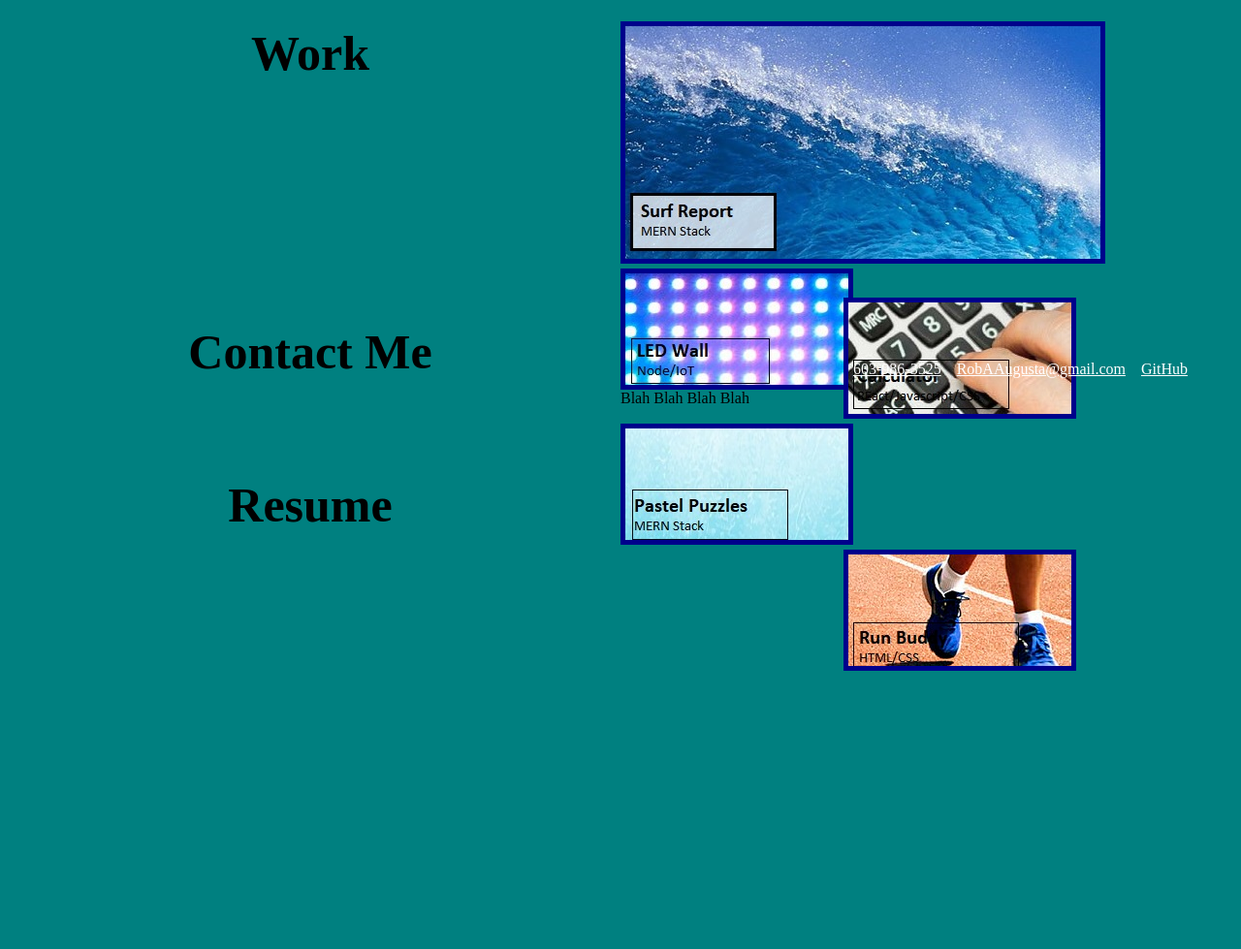
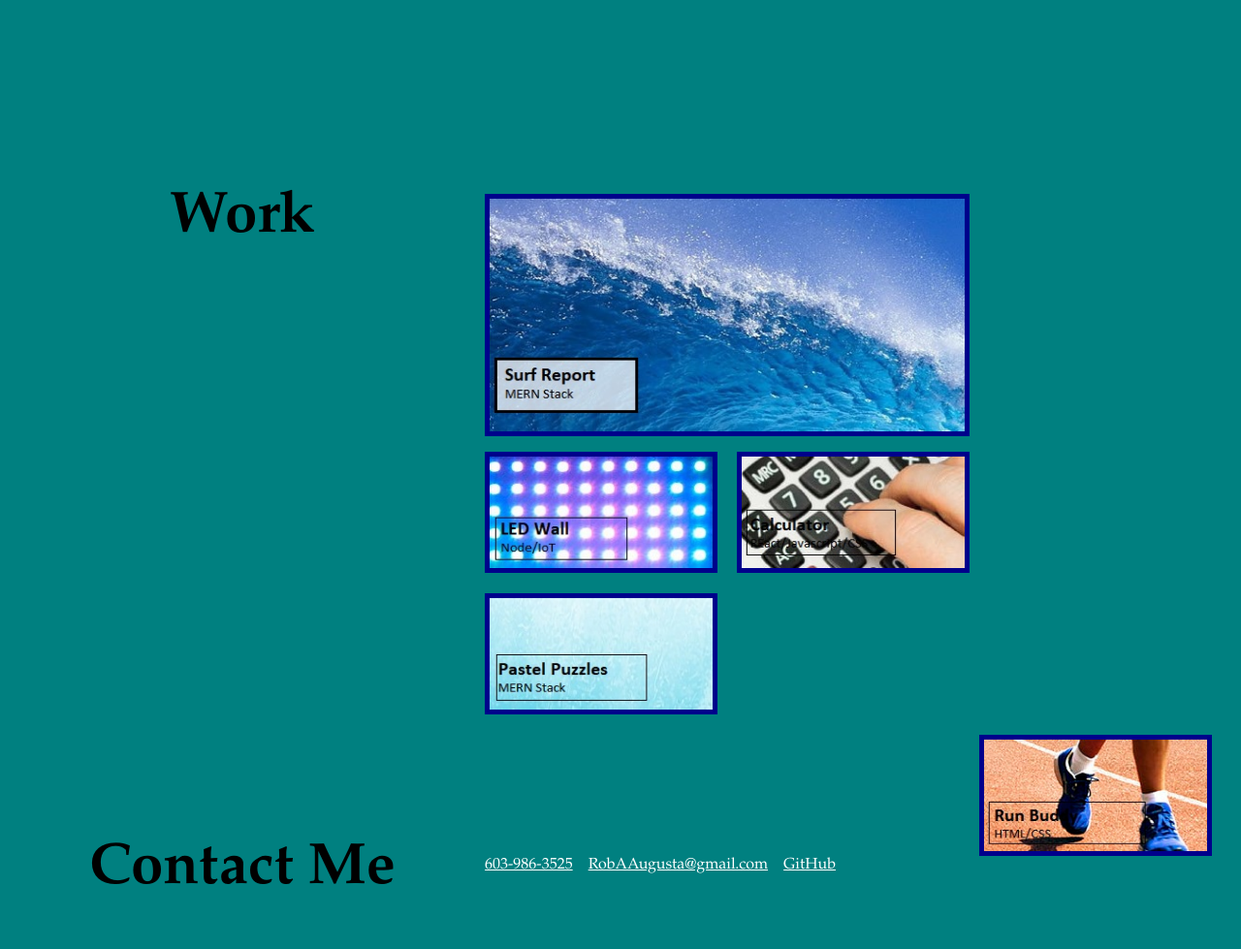
Before and after one commit to Offspringjunky90/BootcampHW-Week-of-September-18-2021, a plain HTML site: page index2.html in a window 1280 px wide. Shown: the part 755-1734 px from the top of the page at 97% size. Before the commit the page ends 1507 px from the top, so only its background shows below. Drawn offline with Linux system fonts and the light colour scheme.

Commit message:
Updated Index and CSS

```diff
--- a/index2.html
+++ b/index2.html
@@ -11,60 +11,41 @@
             <div>
                 <ul>
                     <li>
-                        <a href="about-me">About Me</a>
+                        <a href="#aboutme"><u>About Me</u></a>
                     </li>
                     <li>
-                        <a href="work">Work</a>
+                        <a href="#work"><u>Work</u></a>
                     </li>
                     <li>
-                        <a href="contact-me">Contact Me</a>
+                        <a href="#contactme"><u>Contact Me</u></a>
                     </li>
                     <li>
-                        <a href="resume">Resume</a>
+                        <a href="#resume"><u>Resume</u></a>
                     </li>
                 </ul>
             </div>
         </div>
     <div class="backimage"></div>
     <section>
-        <div class="row">
-            <div class="column">
-                <h2>
-                    About
-                    Me
-                </h2>
-                <h3>
-                    Work
-                </h3>
-                <h4>
-                    Contact
-                    Me
-                </h4>
-                <h5>
-                    Resume
-                </h5>
+        <div class="main">
+            <div class="columnleft">
+                <h2 id="aboutme"><strong>About Me</strong></h2>
+                <h3 id="work"><strong>Work</strong></h3>
+                <h4 id="contactme"><strong>Contact Me</strong></h4>
+                <h5 id="resume"><strong>Resume</strong></h5>
             </div>
-            <div class="column">
-                <p id="aboutme">
-                    Garage Door Technician with 7+ years experience in diagnosing/troubleshooting, installation, repair and maintenance. Poccess a certificate of Completion from UNH Professional Development & Training and a comprehensive portfolio of porjects to demostrate mastery of various topics.
+            <div class="columnright">
+                <p id="aboutmeinfo">Garage Door Technician with 7+ years experience in diagnosing/troubleshooting, installation, repair and maintenance. Poccess a certificate of Completion from UNH Professional Development & Training and a comprehensive portfolio of projects to demostrate mastery of various topics.</p>
+                <img src="Images/waves.jpg" id="workbox"  class="fadein"></img>
+                <img src="Images/ledwall.jpg" id="ledwall" class="fadein"></img>
+                <img src="Images/calculator.jpg" id="calculator" class="fadein"></img>
+                <img src="Images/pastel.jpg" id="pastelpuzzles" class="fadein"></img>
+                <img src="Images/run.jpg" id="runbuddy" class="fadein"></img>
+                <p id="contactmeinfo"><a href="tel:+6039863525"><u>603-986-3525</u></a>&nbsp;&nbsp;&nbsp;&nbsp;<a href="https://www.gmail.com"><u>RobAAugusta@gmail.com</u></a>&nbsp;&nbsp;&nbsp;&nbsp;<a href="https://www.github.com/Offspringjunky90"><u>GitHub</u></a>
                 </p>
-                <p id="work"></p>
-                <p id="ledwall"></p>
-                <p id="calculator"></p>
-                <p id="pastelpuzzles"></p>
-                <p id="runbuddy"></p>
-                <p id="contactme">
-                    <a href="6039863525"><u>603-986-3525</u></a>&nbsp;&nbsp;&nbsp;&nbsp;<a href="www.google.com"><u>RobAAugusta@gmail.com</u></a>&nbsp;&nbsp;&nbsp;&nbsp;<a href="www.github.com/Offspringjunky90"><u>GitHub</u></a>
-                </p>
-                <p id="resume">
-                    Blah Blah Blah Blah
-                </p>
+                <p id="resumeinfo"><a href="https://sites.google.com/view/robertaugustaresume"><u>Resume</u></a></p>
             </div>
-
         </div>
     </section>
-<div class="footer">
-
-    </div>
     </body>
 </html>
--- a/style2.css
+++ b/style2.css
@@ -1,29 +1,32 @@
-/* This is the border-box at the very top of the page */
 * {
     box-sizing: border-box;
     padding: 0;
     margin: 0;
 }
 
-  /* This is the website's body element. It has a background color that is a light green/blue */
+
 body {
     background-color: teal;
+    font-family: garamond, gil sans, cambria, constantia;
+    justify-content: space-between;
 }
 
-  /* This is the header of the html. The header has a padding and specified font families. The background color is dark gray and my name has white color  */
 .header {
     padding: 20px;
     font-family: garamond, gil sans, cambria, constantia;
     background-color: #787878;
     color: #ffffff;
+    flex-wrap: nowrap;
+    display: flex;
+    justify-content: space-between;
 }
-  /* This is the website header's h1 element. It has a display of inline-block that allows the element to have a set width and height. H1 also hase a font size of 48 pixels. */
+
 .header h1 {
     display: inline-block;
     font-size: 48px;
 }
 
-  /* This is also part of the header. This paticular div element is specifing where the text will go on the header, which font-family to use and font size. */
+
 .header div {
     padding-top: 15px;
     margin-right: 20px;
@@ -32,29 +35,29 @@ body {
     font-size: 20px;
 }
 
-  /* This is the div elements unorganized list. There is no specified list style type. */
 .header div ul {
     list-style-type: none;
 }
 
-  /* This is the header div list items. It has a display of inline-block and has a margin-left. */
 .header div ul li {
     display: inline-block;
     margin-left: 25px;
+    float: right;
 }
 
-  /* This is the header's anchor element. It is specifying that it's text color is white and no text-decoration. */
+
 a {
     color: #ffffff;
     text-decoration: none;
 }
 
-  /* This is the body's paragraph element. It is specifying that is has a font size of 16px. */
+
 p {
     font-size: 16px;
+    font-family: garamond, gil sans, cambria, constantia;
 }
 
-  /* This is the body's background image. It has a specified height/width, margins and is centered in the website. */
+
 .backimage {
     height: 500px;
     width: 100%;
@@ -64,108 +67,113 @@ body {
     background-position: center;
 }
 
-  .column {
-    float: left;
-    width: 50%;
+.main {
+  display: flex;
 }
 
-  .row:after {
-    content: "";
-    display: table;
-    clear: both;
-  }
-/* About Me*/
-  h2 {
+.columnleft {
   text-align: center;
-    font-size: 50px;
-    padding-bottom: 100px;
-  }
-/* Work */
-  h3 {
-    text-align: center;
-    font-size: 50px;
-    padding-bottom: 250px;
+  width: 500px;
+  margin-top: 50px;
+  float: left;
 }
 
-  h4 {
-    text-align: center;
-    font-size: 50px;
-    padding-bottom:100px;
+#aboutme {
+  margin-bottom: 200px;
+  font-size: 60px;
 }
 
-  h5 {
-    text-align: center;
-    font-size: 50px;
-    padding-bottom:100px;
+#work {
+  margin-bottom: 600px;
+  font-size: 60px;
 }
-  #work {
+
+#contactme {
+  margin-bottom: 200px;
+  font-size: 60px;
+}
+
+#resume {
+  margin-bottom: 200px;
+  font-size: 60px;
+}
+
+.columnright {
+  width: 750px;
+  margin-top: 50px;
+  float: right;
+  justify-content: space-between;
+  display: inline-block;
+}
+
+#aboutmeinfo {
+  text-align: left;
+  margin-top: 10px;
+}
+
+#workbox {
   height: 250px;
   width: 500px;
-    background-image: url(./Images/waves.jpg);
   border: 5px solid darkblue;
-    margin-top: 100px;
-    margin-bottom: 100px;
+  margin-top: 215px;
+  margin-right: 50px;
 }
+
 #ledwall {
   height: 125px;
   width: 240px;
   background-image: url(./Images/ledwall.jpg);
   border: 5px solid darkblue;
-    margin-top: -95px;
+  position: relative;
+  margin-top: 10px;
   float: left;
 }
+
 #calculator {
   height: 125px;
   width: 240px;
   background-image: url(./Images/calculator.jpg);
   border: 5px solid darkblue;
-    margin-top: -95px;
-    float: right;
-    margin-right: 170px;
+  position: relative;
+  margin-top: 10px;
+  margin-left: 20px;
 }
+
 #pastelpuzzles {
   height: 125px;
   width: 240px;
   background-image: url(./Images/pastel.jpg);
   border: 5px solid darkblue;
-  margin-top: 5px;
-  float: left;
+  position: relative;
+  margin-top: 15px;
+  margin-right: 250px;
 }
+
 #runbuddy {
   height: 125px;
   width: 240px;
   background-image: url(./Images/run.jpg);
   border: 5px solid darkblue;
-  margin-top: 5px;
+  position: relative;
   float: right;
-  margin-right: 170px;
-}
-  /* This is the footer class located on the very bottom of the website. It has a specified padding, font family and it's text is centered. */
-.footer {
-    padding: 30px;
-    clear: both;
-    font-family: "Trebuchet MS", "Lucida Sans Unicode", "Lucida Grande",
-      "Lucida Sans", Arial, sans-serif;
-    text-align: center;
+  margin-top: 15px;
+  margin-left: 555px;
 }
 
-  /* Tablets - header changes color */
-@media screen and (max-width: 992px) {
-    header {
-      background: #772014;
-    }
+#contactmeinfo {
+  margin-top:;
 }
 
-  /* Large smartphones - navbar changes color */
-  @media screen and (max-width: 768px) {
-    nav {
-      background-color: #bb8588;
-    }
+#resumeinfo {
+  margin-top: 250px;
 }
 
-  /* Small smartphones - image placeholders change color */
-  @media screen and (max-width: 576px) {
-    .sample-img {
-      background-color: #8ac4ff;
+.fadein img{
+  opacity:0.5;
+  transition: 1s ease;
   }
+
+.fadein img:hover{
+  opacity:1;
+  transition: 1s ease;
   }
```
Lines whose indentation alone changed are shown as unchanged.
